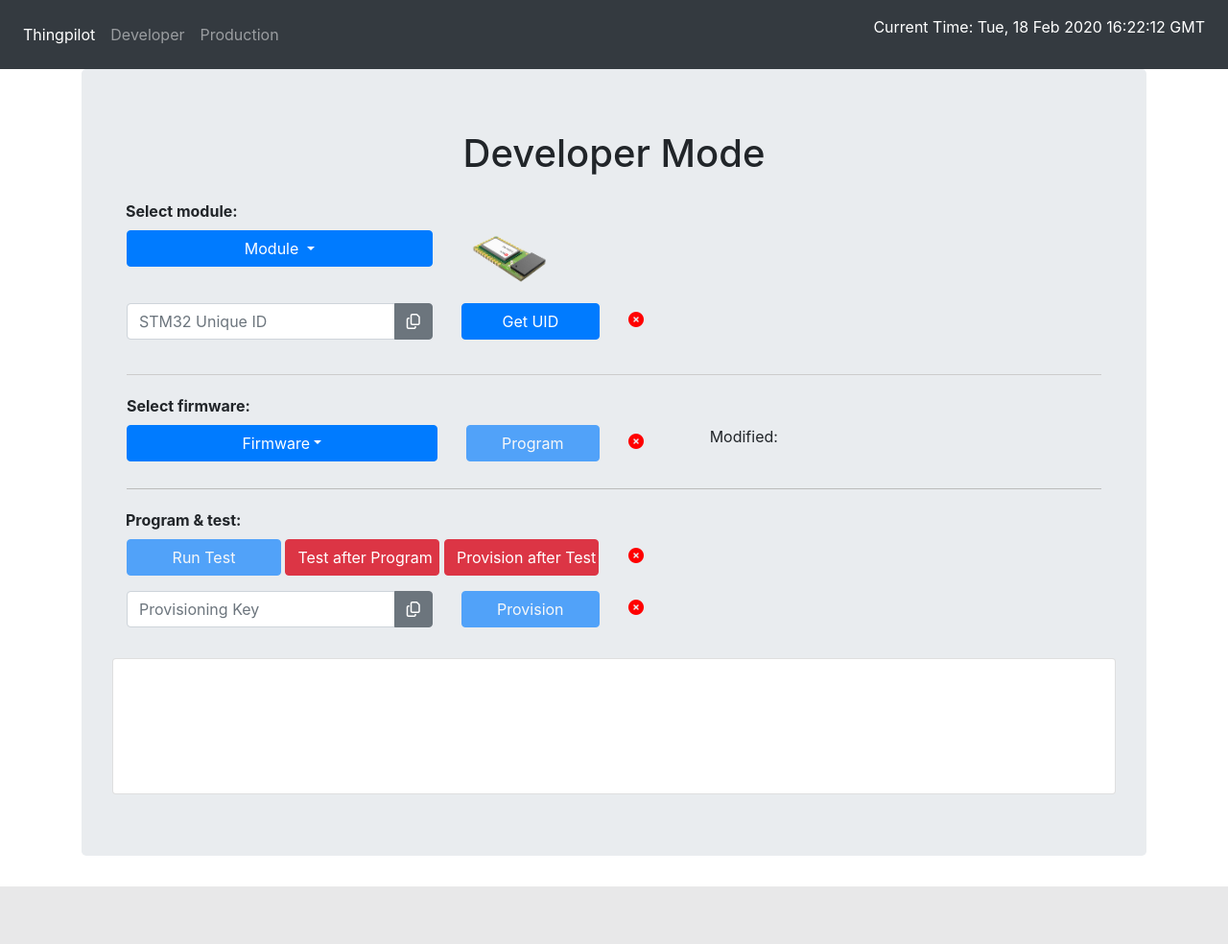
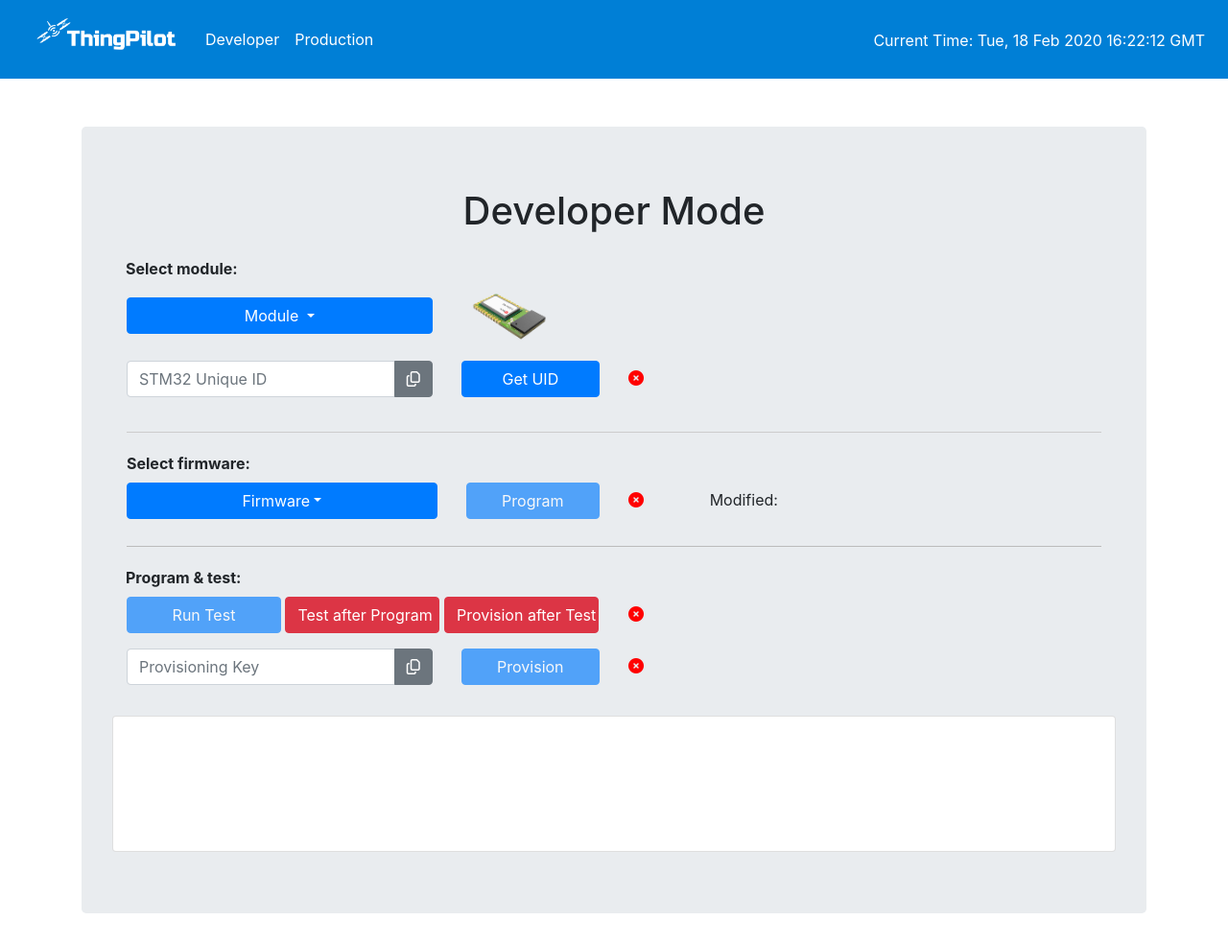
Before and after one commit to thingpilot/rpi_test_platform, a Flask app: page /developer in a window 1280 px wide. Shown: the whole page at 96% size. Before the commit the page ends 924 px from the top, so only its background shows below. Run offline with Flask 2, Linux system fonts and the light colour scheme; parts of the project's set-up code (start-up, migrations or seed data) failed here and were passed over; some libraries are stand-ins or nearby versions.

Commit message:
added favicon - headre color - logo - tweaked layout

```diff
--- a/app.py
+++ b/app.py
@@ -6,13 +6,13 @@
 """
 
 # Standard library imports
-import atexit, datetime, requests, subprocess, time
+import atexit, datetime, requests, subprocess, time, os
 from os import urandom, path, getcwd
 from subprocess import check_output
 
 # 3rd-party library imports
 import eventlet
-from flask import Flask, render_template, request, Response
+from flask import Flask, render_template, request, Response, send_from_directory
 from flask_socketio import Namespace, SocketIO
 from werkzeug.utils import secure_filename
 
@@ -129,6 +129,10 @@ class DeviceNamespace(Namespace):
 def home():
     return render_template("home.html")
 
+@app.route('/favicon.ico')
+def favicon():
+    return send_from_directory(os.path.join(app.root_path, 'static/images'),
+                               'favicon.ico', mimetype='image/vnd.microsoft.icon')
 
 def allowed_file(filename, type):
     if type == 'FW':
--- a/static/css/custom.css
+++ b/static/css/custom.css
@@ -38,7 +38,7 @@ label#prog_test-label, label#mod-sel-label {
 }
 
 #UIDStatus i, #programStatus i, #testStatus i, #provisionStatus i {
-  margin-top: 9px;
+  margin-top: 10px;
 }
 
 
@@ -79,3 +79,27 @@ img.grayed {
 .fa-times-circle {
   color: #FF0000;
 }
+.navbar {
+  height: 82PX;
+  background: #007FD6 !important;
+  margin-bottom:50px;
+}
+#logo img {
+  width:150px;
+  margin: 0 20px 11px 20px;
+}
+p.nav-link.timedate {
+  margin-top: 18px;
+}
+label#firmwareDateLabel {
+  margin-top: 6px;
+}
+#moduleSelectButton {
+  margin-top:10px;
+}
+.navbar-dark .navbar-nav .nav-link {
+  color: #fff;
+}
+.navbar-dark .navbar-nav .nav-link:hover {
+  text-decoration: underline;
+}
--- a/templates/includes/_navbar.html
+++ b/templates/includes/_navbar.html
@@ -1,9 +1,10 @@
-<nav class="navbar navbar-expand-md navbar-dark bg-dark">
+<nav class="navbar navbar-expand-md navbar-dark">
     <div class="navbar-collapse collapse w-100 order-1 order-md-0 dual-collapse2">
+        <div id="logo"><img src="../static/images/logo-w.png" alt="ThingPilotLogo"/></div>
         <ul class="navbar-nav mr-auto">
-            <li class="nav-item active">
+            <!-- <li class="nav-item active">
                 <a class="nav-link" href="/">Thingpilot</a>
-            </li>
+            </li> -->
             <li class="nav-item">
                 <a class="nav-link" href="/developer">Developer</a>
             </li>
@@ -16,7 +17,7 @@
     <div class="navbar-collapse collapse w-100 order-3 dual-collapse2">
         <ul class="navbar-nav ml-auto">
             <li class="nav-item active">
-                <p class="nav-link">Current Time: <span id="time"></span></p>
+                <p class="nav-link timedate">Current Time: <span id="time"></span></p>
             </li>
         </ul>
     </div>
```
Also changed, not shown: static/images/favicon.ico (added), static/images/logo-w.png (added).
